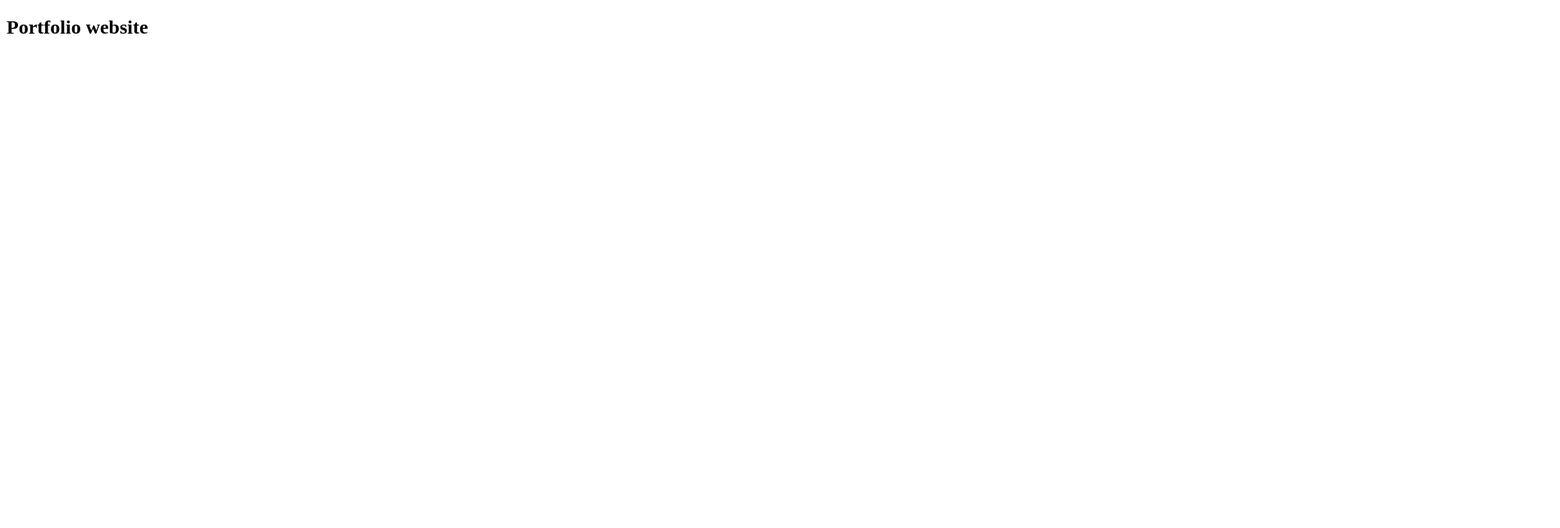
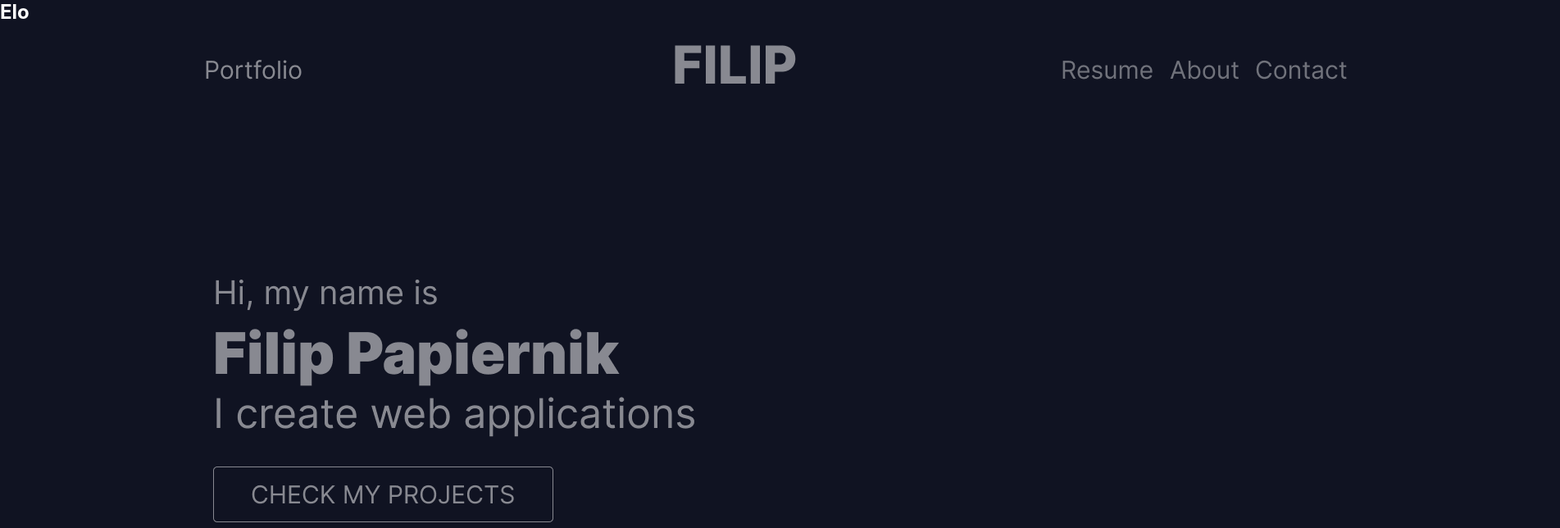
Before and after one commit to LeCarteloo/Portfolio, a React (Create React App) app in the folder client/: page / in a window 1280 px wide. Shown: the top 644 px of the page at 82% size, 1903 px wide, since content can reach past the window. Built offline with nearby package versions, Linux system fonts and the light colour scheme.

Commit message:
Installed 'sass', created basic style files, added reference photo

```diff
--- a/client/package.json
+++ b/client/package.json
@@ -13,6 +13,7 @@
     "react-dom": "^18.2.0",
     "react-router-dom": "^6.3.0",
     "react-scripts": "^5.0.1",
+    "sass": "^1.54.5",
     "web-vitals": "^2.1.4"
   },
   "scripts": {
--- a/client/src/App.js
+++ b/client/src/App.js
@@ -1,8 +1,12 @@
+import Main from "./components/Main";
+
 function App() {
   return (
-    <section>
-      <h1>Portfolio website</h1>
-    </section>
+    <>
+      <div className="app">
+        <Main />
+      </div>
+    </>
   );
 }
 
--- /dev/null
+++ b/client/src/components/Main.jsx
@@ -0,0 +1,16 @@
+import MainStyle from "../styles/main.module.scss";
+
+const Main = () => {
+  return (
+    <>
+      {/* welcome section */}
+      <section className={MainStyle["welcome-section"]}>
+        <h2 className={MainStyle["h2"]}>Elo</h2>
+      </section>
+    </>
+  );
+};
+
+export default Main;
+
+// __ inside element -- modifier
--- a/client/src/index.js
+++ b/client/src/index.js
@@ -2,10 +2,24 @@ import React from "react";
 import ReactDOM from "react-dom/client";
 import App from "./App";
 import reportWebVitals from "./reportWebVitals";
+import ReferenceImg from "./assets/reference-main.png";
+
+// Style for every component
+import "./styles/index.scss";
 
 const root = ReactDOM.createRoot(document.getElementById("root"));
 root.render(
   <React.StrictMode>
+    <img
+      src={ReferenceImg}
+      style={{
+        opacity: "0.5",
+        position: "absolute",
+        zIndex: -1,
+        top: 0,
+        left: 0,
+      }}
+    />
     <App />
   </React.StrictMode>
 );
--- /dev/null
+++ b/client/src/styles/_global.scss
@@ -0,0 +1,35 @@
+// Website colors
+$primary: #101322;
+$secondary: #131e2d;
+$font-color: #fff;
+
+// Hover accents
+$fb-accent: #1877f2;
+$github-accent: #6e5494;
+$linkedin-accent: #0077b5;
+
+// Border
+$border-radius: 5px;
+
+// Fonts
+$font: "Calibre", "Inter", "San Francisco", "SF Pro Text", -apple-system,
+  system-ui, sans-serif;
+$fz-xs: 13px;
+$fz-sm: 14px;
+$fz-md: 16px;
+$fz-lg: 18px;
+$fz-xl: 20px;
+$fz-xxl: 22px;
+$fz-heading: 32px;
+
+// h1 60px black
+
+// h2 30px bold
+
+// h3 28px black
+
+// h4 25px medium/regular
+
+// p 20px medium/regular
+
+// p (for languages in other projects) 18px-16px regular/light
--- /dev/null
+++ b/client/src/styles/index.scss
@@ -0,0 +1,18 @@
+@use "./global" as global;
+
+* {
+  padding: 0;
+  margin: 0;
+  font-family: global.$font;
+}
+
+body {
+  background-color: global.$primary;
+}
+
+html,
+body,
+#root,
+.app {
+  height: 100%;
+}
--- /dev/null
+++ b/client/src/styles/main.module.scss
@@ -0,0 +1,10 @@
+@use "./global" as global;
+
+.welcome-section {
+  //   background-color: red;
+  width: 100%;
+  height: 100%;
+  h2 {
+    color: global.$font-color;
+  }
+}
```
Also changed, not shown: client/src/assets/reference-main.png (added), 1 other file (tests, documents, lock files or other folders).
